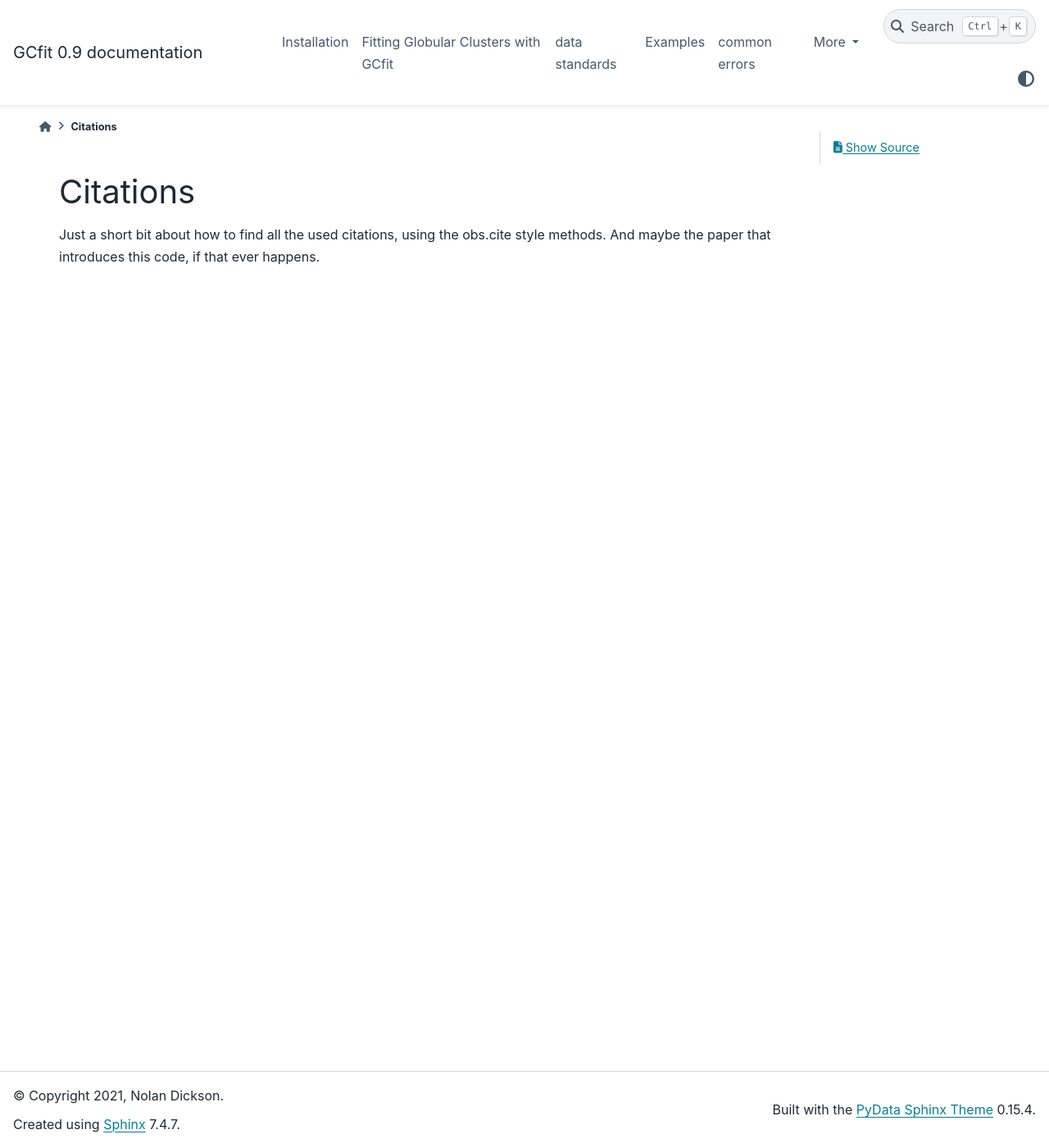
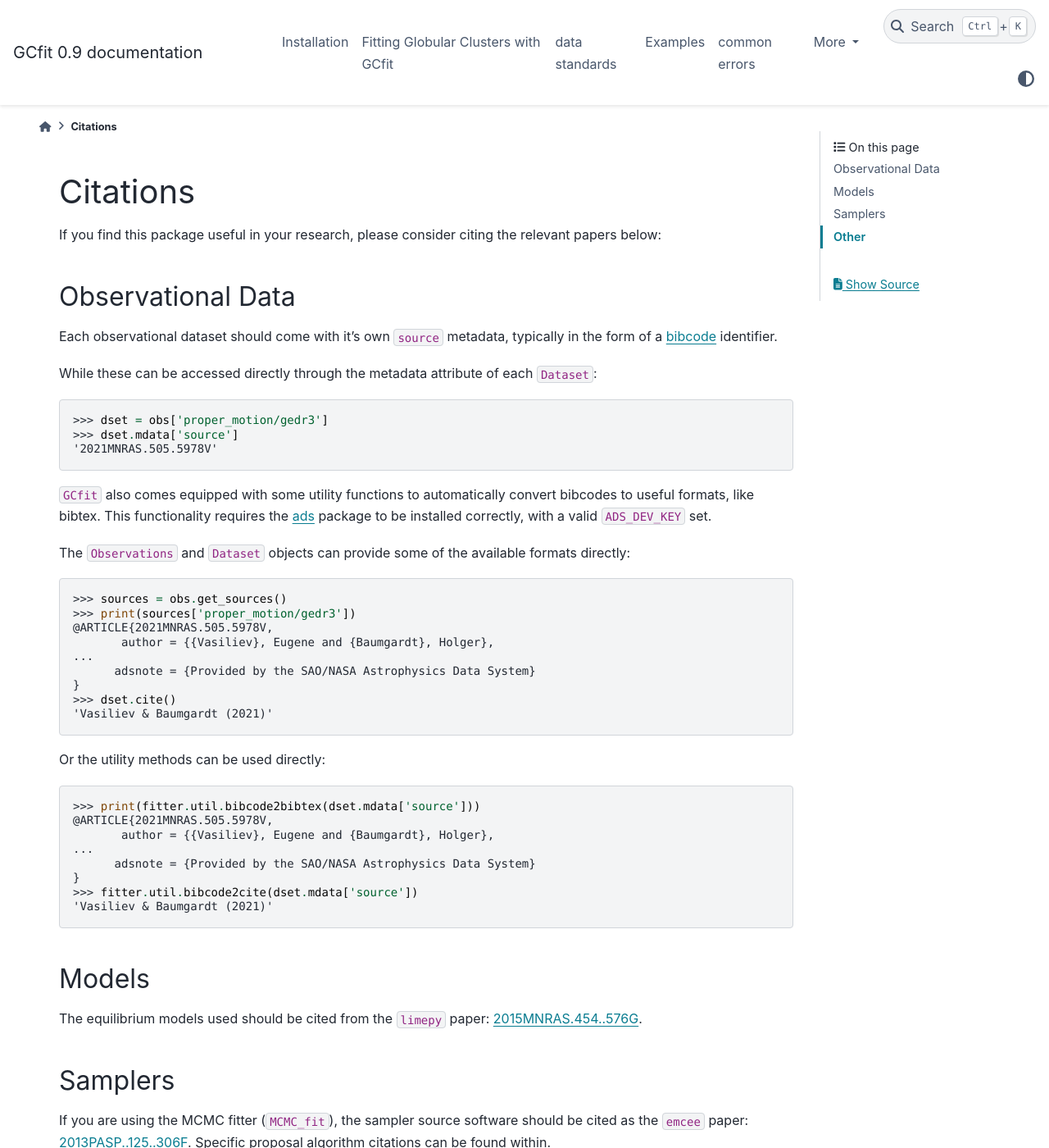
Before and after one commit to nmdickson/GCfit, a Sphinx documentation site: the page built from docs/source/citations.rst, in a window 1280 px wide and 1400 px high. Shown: the whole window at 82% size. Built offline with Sphinx 7.4.7 and the PyData theme 0.15.4, drawn with Linux system fonts in a browser that asks for light colours; pages that are not in the unit, such as notebooks, are missing from menus; some of the changed text lies outside the part shown.

Commit message:
add all citations/reference material

```diff
--- a/docs/source/citations.rst
+++ b/docs/source/citations.rst
@@ -2,6 +2,90 @@
 Citations
 =========
 
-Just a short bit about how to find all the used citations, using the obs.cite
-style methods.
-And maybe the paper that introduces this code, if that ever happens.
+If you find this package useful in your research, please consider citing the
+relevant papers below:
+
+Observational Data
+==================
+
+Each observational dataset should come with it's own ``source`` metadata,
+typically in the form of a
+`bibcode <https://ui.adsabs.harvard.edu/help/actions/bibcode>`_ identifier.
+
+While these can be accessed directly through the metadata attribute of each
+``Dataset``:
+
+.. code-block:: python
+
+    >>> dset = obs['proper_motion/gedr3']
+    >>> dset.mdata['source']
+    '2021MNRAS.505.5978V'
+
+``GCfit`` also comes equipped with some utility functions to automatically
+convert bibcodes to useful formats, like bibtex. This functionality requires
+the `ads <https://github.com/andycasey/ads>`_ package to be installed correctly,
+with a valid ``ADS_DEV_KEY`` set.
+
+The ``Observations`` and ``Dataset`` objects can provide some of the available
+formats directly:
+
+.. code-block:: python
+
+    >>> sources = obs.get_sources()
+    >>> print(sources['proper_motion/gedr3'])
+    @ARTICLE{2021MNRAS.505.5978V,
+           author = {{Vasiliev}, Eugene and {Baumgardt}, Holger},
+    ...
+          adsnote = {Provided by the SAO/NASA Astrophysics Data System}
+    }
+    >>> dset.cite()
+    'Vasiliev & Baumgardt (2021)'
+
+Or the utility methods can be used directly:
+
+.. code-block:: python
+
+    >>> print(fitter.util.bibcode2bibtex(dset.mdata['source']))
+    @ARTICLE{2021MNRAS.505.5978V,
+           author = {{Vasiliev}, Eugene and {Baumgardt}, Holger},
+    ...
+          adsnote = {Provided by the SAO/NASA Astrophysics Data System}
+    }
+    >>> fitter.util.bibcode2cite(dset.mdata['source'])
+    'Vasiliev & Baumgardt (2021)'
+
+
+Models
+======
+
+The equilibrium models used should be cited from the ``limepy`` paper:
+`2015MNRAS.454..576G <https://ui.adsabs.harvard.edu/abs/2015MNRAS.454..576G>`_.
+
+
+Samplers
+========
+
+If you are using the MCMC fitter (``MCMC_fit``), the sampler source software
+should be cited as the ``emcee`` paper:
+`2013PASP..125..306F <https://ui.adsabs.harvard.edu/abs/2013PASP..125..306F>`_.
+Specific proposal algorithm citations can be found within.
+
+Nested sampling fits (``nested_fit``) should cite the ``dynesty`` paper:
+`2020MNRAS.493.3132S <https://ui.adsabs.harvard.edu/abs/2020MNRAS.493.3132S>`_.
+For specific bound and sampler algorithm sources, see the
+`dynesty documentation <https://dynesty.readthedocs.io/en/latest/references.html>`_.
+
+Other
+=====
+
+If Bayesian hyperparameters are used (``hyperparams=True`` in any fitting),
+the source paper
+`2002MNRAS.335..377H <https://ui.adsabs.harvard.edu/abs/2002MNRAS.335..377H>`_
+can be cited.
+
+``GCfit`` makes extensive use of the
+`numpy <https://ui.adsabs.harvard.edu/abs/2020Natur.585..357H>`_,
+`scipy <https://ui.adsabs.harvard.edu/abs/2020NatMe..17..261V>`_ and
+`astropy <https://ui.adsabs.harvard.edu/abs/2018AJ....156..123A>`_
+libraries. All plotting functionality is enabled by the
+`matplotlib <https://ui.adsabs.harvard.edu/abs/2007CSE.....9...90H>`_ library.
--- a/docs/source/conf.py
+++ b/docs/source/conf.py
@@ -32,6 +32,7 @@ release = '0.9'
 # ones.
 extensions = [
     'sphinx.ext.autodoc',
+    'sphinx_toggleprompt',
     'numpydoc'
 ]
 
```
